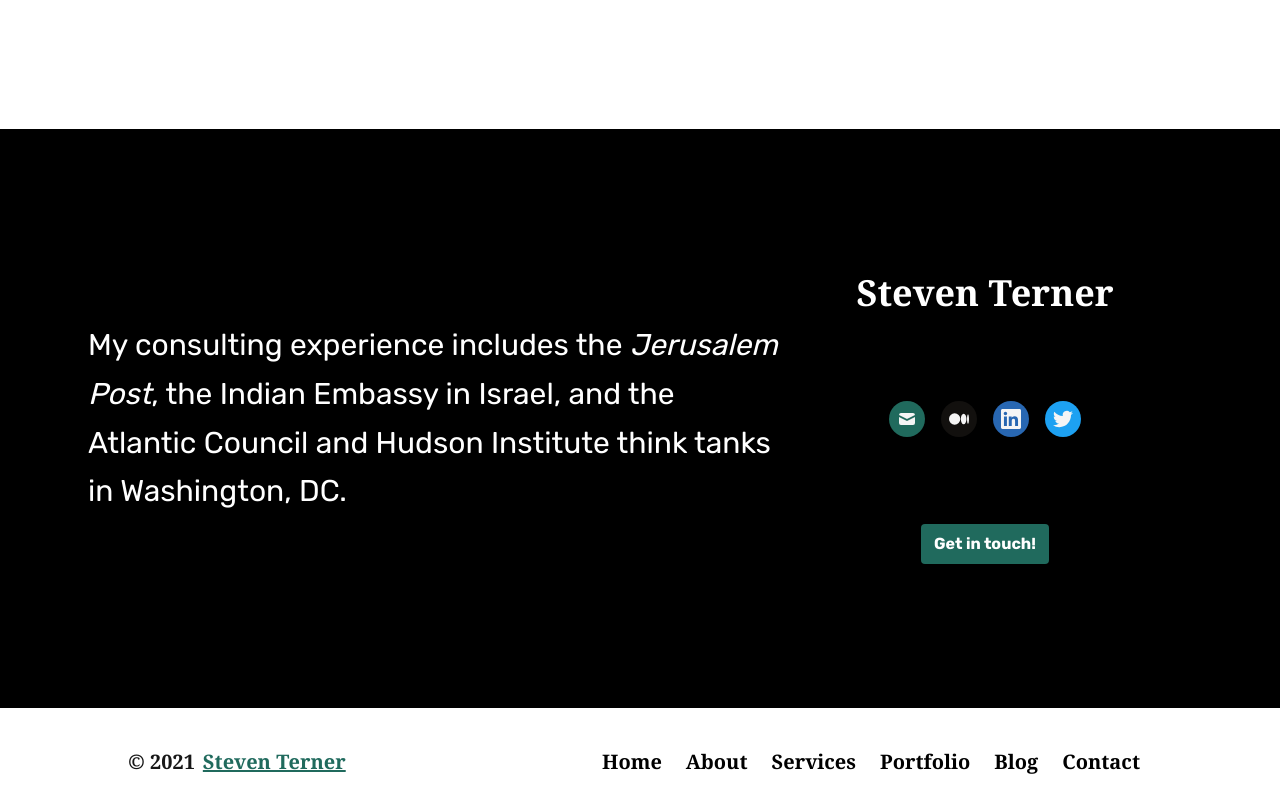
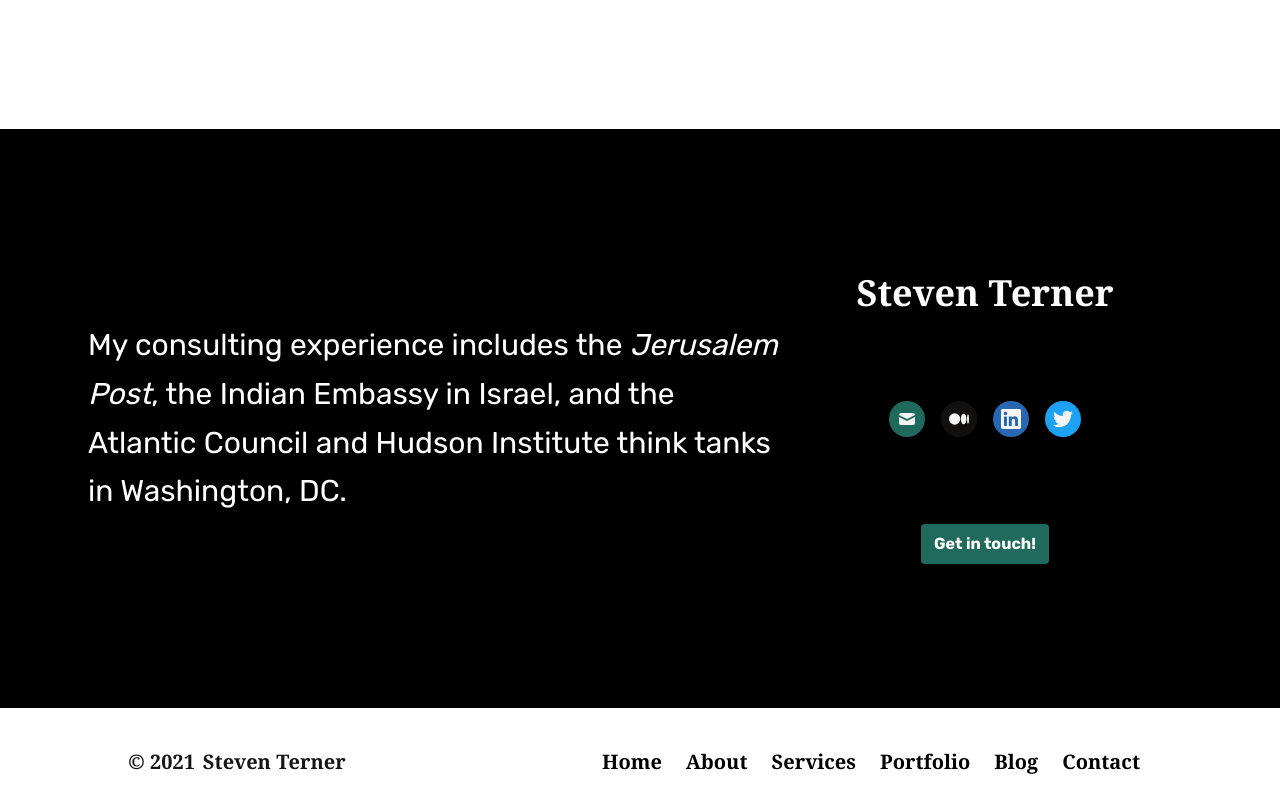
Before and after one commit to DoctorDerek/steven-terner.github.io, a Next.js app: page /services in a window 1280 px wide. Shown: the part 1145-1945 px from the top of the page. Built offline with nearby package versions, Linux system fonts and the light colour scheme; a web font is replaced by a local one; what @tailwindcss/typography would draw is missing.

Commit message:
Fix name in Footer by removing unnecessary link

```diff
--- a/components/Footer.js
+++ b/components/Footer.js
@@ -9,7 +9,7 @@ export default function Footer() {
       <footer className="flex flex-wrap w-full py-1 mt-8 mb-4 font-serif font-bold leading-5 text-center border-gray-900 rounded md:text-lg xl:text-xl dark:border-gray-500">
         <div className="flex flex-grow py-1 space-x-2 text-gray-900 dark:text-gray-400">
           <div>{`© ${new Date().getFullYear()}`}</div>
-          <Link href="/">{siteMetadata.author}</Link>
+          <div>{siteMetadata.author}</div>
         </div>
         {headerNavLinks.map((link) => (
           <Link
```
